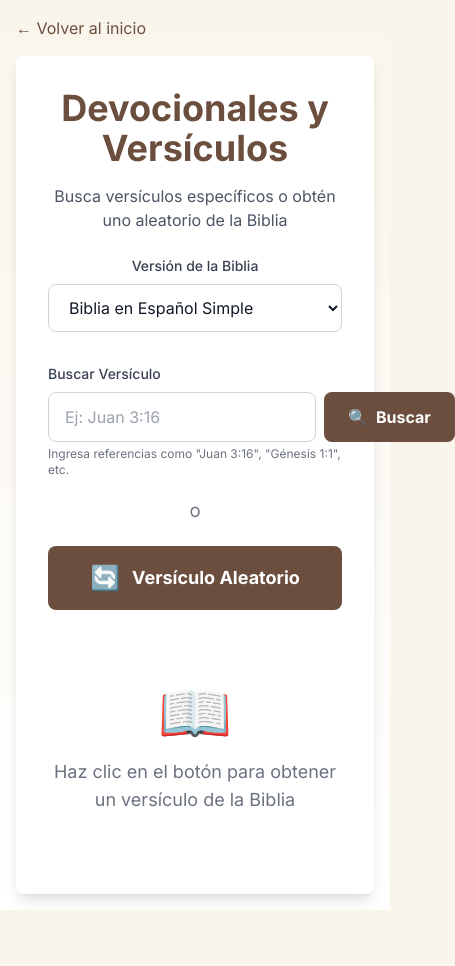
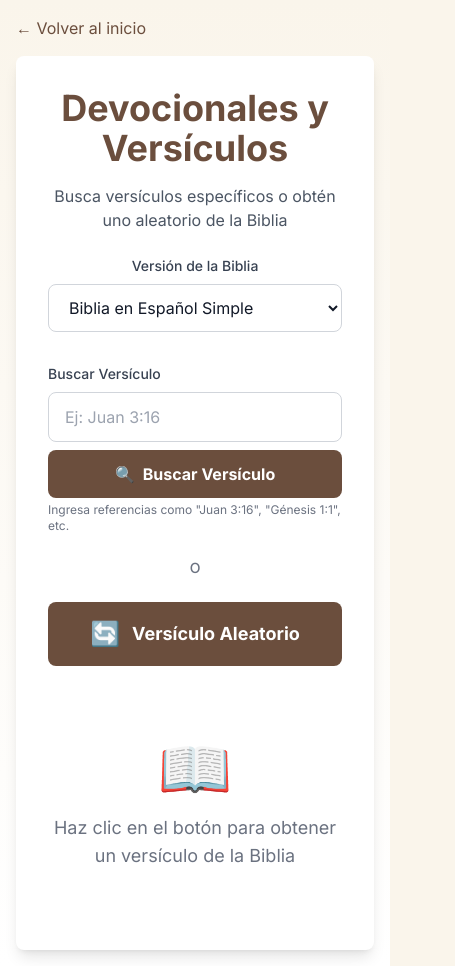
Before and after one commit to judmontoyaso/selapp, a Next.js app: page /devotionals in a window 390 px wide. Shown: the whole page, 455 px wide, since content can reach past the window. Before the commit the page ends 910 px from the top, so only its background shows below. Built offline with nearby package versions, Linux system fonts and the light colour scheme.

Commit message:
feat: Enhance verse search layout for better responsiveness and usability

```diff
--- a/src/app/devotionals/page.tsx
+++ b/src/app/devotionals/page.tsx
@@ -156,7 +156,7 @@ export default function DevotionalsPage() {
             <label htmlFor="verse-search" className="block text-sm font-medium text-gray-700 dark:text-gray-300 mb-2">
               Buscar Versículo
             </label>
-            <div className="flex gap-2">
+            <div className="flex flex-col sm:flex-row gap-2">
               <input
                 id="verse-search"
                 type="text"
@@ -169,14 +169,15 @@ export default function DevotionalsPage() {
               <button
                 onClick={searchVerse}
                 disabled={searching}
-                className="bg-selapp-brown hover:bg-selapp-brown/90 text-white font-bold py-3 px-6 rounded-lg transition-colors disabled:opacity-50 flex items-center gap-2"
+                className="bg-selapp-brown hover:bg-selapp-brown/90 text-white font-bold py-3 px-6 rounded-lg transition-colors disabled:opacity-50 flex items-center justify-center gap-2 sm:w-auto w-full"
               >
                 {searching ? (
                   <span className="animate-spin">⏳</span>
                 ) : (
                   <span>🔍</span>
                 )}
-                Buscar
+                <span className="hidden sm:inline">Buscar</span>
+                <span className="sm:hidden">Buscar Versículo</span>
               </button>
             </div>
             <p className="text-xs text-gray-500 dark:text-gray-400 mt-1">
```
